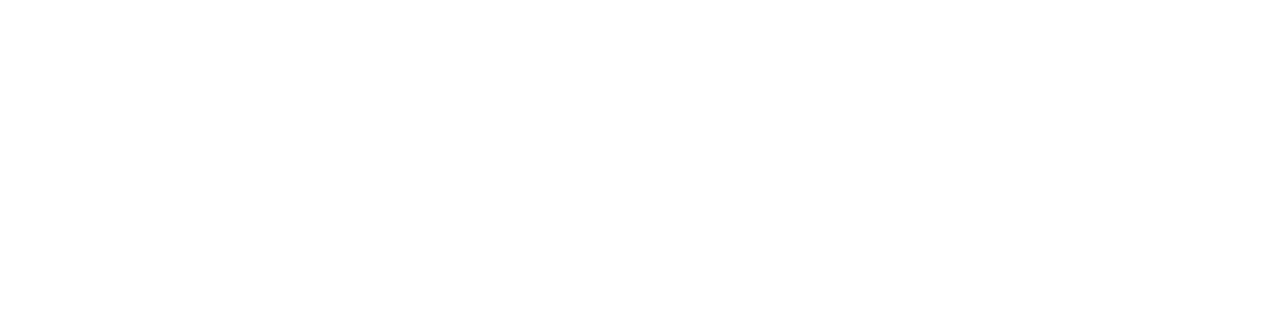
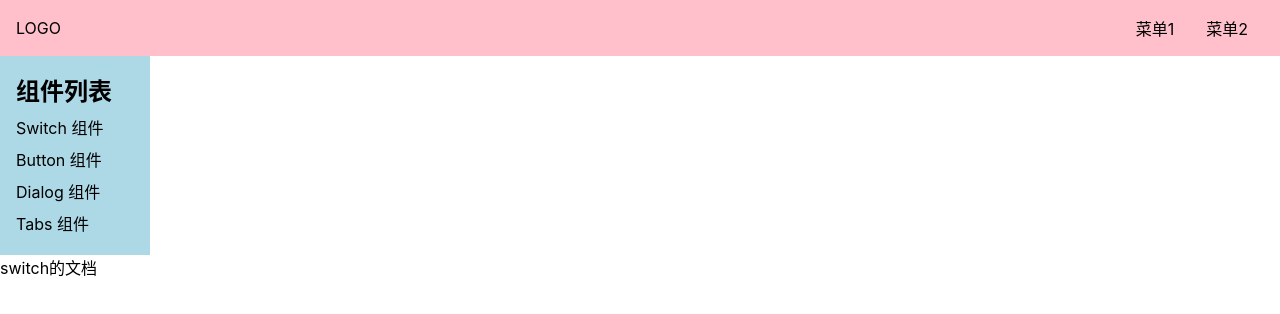
Before and after one commit to limo-chen/vue-lunzi-demo01, a Vue app: page /#/doc/switch in a window 1280 px wide. Before the commit this address had no page. Shown: the top 314 px of the page. Built offline with nearby package versions, Linux system fonts and the light colour scheme.

Commit message:
路由切换之后关闭aside

```diff
--- a/src/App.vue
+++ b/src/App.vue
@@ -4,13 +4,20 @@
 
 <script lang="ts">
 import{ref,provide}from 'vue'
+import {router}from "./router"
+
 
 export default {
   name: 'App',
   setup(){
     const witch =document.documentElement.clientWidth
-    const menuVisible = ref(witch <= 300 ? false :true)
+    const menuVisible = ref(witch <= 500 ? false :true)
     provide('menuVisible',menuVisible)
+   router.afterEach(()=>{
+if(witch <= 500){
+  menuVisible.value = false;
+}
+   })
 
   }
 }
--- /dev/null
+++ b/src/components/SwitchDemo.vue
@@ -0,0 +1,5 @@
+<template>
+    <div>
+        switch的文档
+    </div>
+</template>
--- a/src/main.ts
+++ b/src/main.ts
@@ -1,18 +1,8 @@
 import { createApp } from "vue";
 import App from "./App.vue";
 import "./index.scss";
-import { createWebHashHistory, createRouter } from "vue-router";
-import Home from "./views/Home.vue"
-import Doc from "./views/Doc.vue"
+import { router } from './router';
 
-const history = createWebHashHistory();
-const router = createRouter({
-    history:history,
-    routes:[
-        {path:'/',component:Home},
-        {path:'/doc',component:Doc}
-    ]
-});
 const app = createApp(App)
 app.use(router)
 app.mount("#app");
--- /dev/null
+++ b/src/router.ts
@@ -0,0 +1,21 @@
+import { createWebHashHistory, createRouter } from "vue-router";
+import Home from "./views/Home.vue"
+import Doc from "./views/Doc.vue"
+import SwitchDemo from './components/SwitchDemo.vue'
+
+const history = createWebHashHistory();
+export const router = createRouter({
+    history:history,
+    routes:[
+        {path:'/',component:Home},
+        {path:'/doc',
+        component:Doc,
+        children:[{path:'switch',component:
+        SwitchDemo}]
+    },
+    ],
+});
+router.afterEach(()=>{
+    console.log('路由切换了');
+
+})
--- a/src/views/Doc.vue
+++ b/src/views/Doc.vue
@@ -19,7 +19,9 @@
           </li>
         </ol>
       </aside>
-                <main>主内容</main>
+                <main>
+                    <router-view />
+                </main>
             </div>
     </div>
 </template>
```
